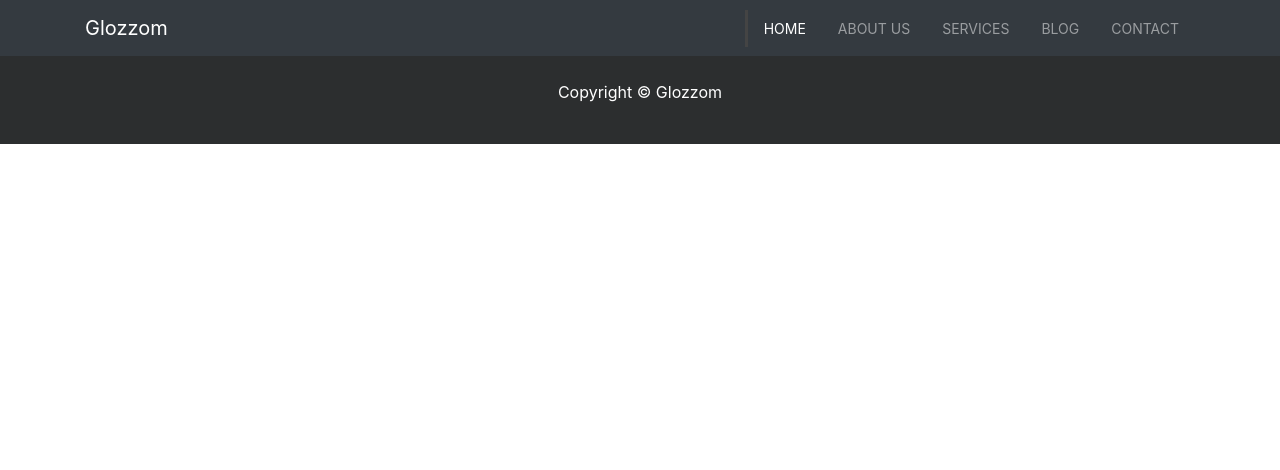
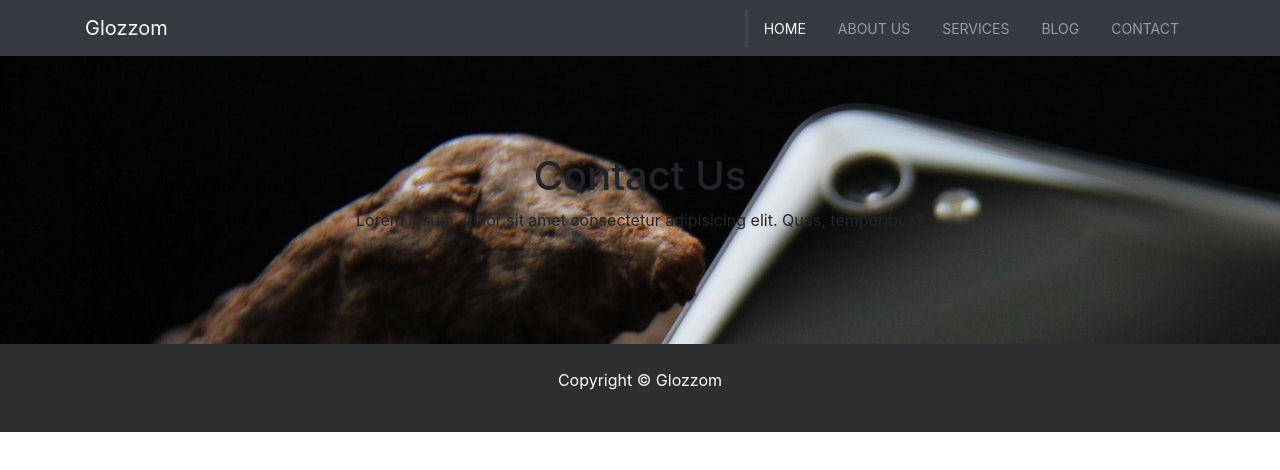
Before and after one commit to ahmedalaa9/glozzm, a plain HTML site: page contact.html in a window 1280 px wide. Shown: the top 470 px of the page. Drawn offline with nearby package versions, Linux system fonts and the light colour scheme.

Commit message:
add bg img first section

```diff
--- a/contact.html
+++ b/contact.html
@@ -42,7 +42,23 @@
             </div>
         </div>
     </nav>
+    <!-- end of navbar -->
+    <!-- start contactSection first -->
 
+    <section class="contactSectionFirst">
+        <div class="bgImg py-5">
+            <div class="details py-5">
+                <h1 class="text-center">Contact Us</h1>
+                <p class="text-center">Lorem ipsum, dolor sit amet consectetur adipisicing elit. Quas, temporibus?</p>
+            </div>
+        </div>
+    </section>
+
+
+
+
+
+    <!-- end contactSectin first -->
 
 
 
--- a/css/main.css
+++ b/css/main.css
@@ -1,6 +1,6 @@
 body {
     overflow-x: hidden;
-  height:3000px
+    height: 3000px
 }
 
 .navbar .nav-link {
@@ -15,15 +15,16 @@ body {
 }
 
 
+/*  */
+
+.contactSectionFirst .bgImg {
+    background-image: url('../imgs/image1.jpg');
+    background-repeat: no-repeat;
+    background-attachment: fixed;
+}
 
 
-
-
-
-
-
-
-
+/*  */
 
 #main-footer {
     background: rgb(44, 46, 47);
```
Lines whose indentation alone changed are shown as unchanged.
